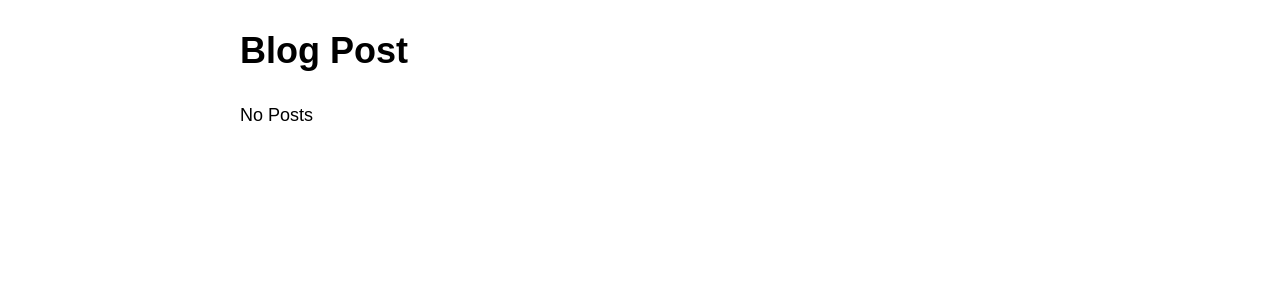
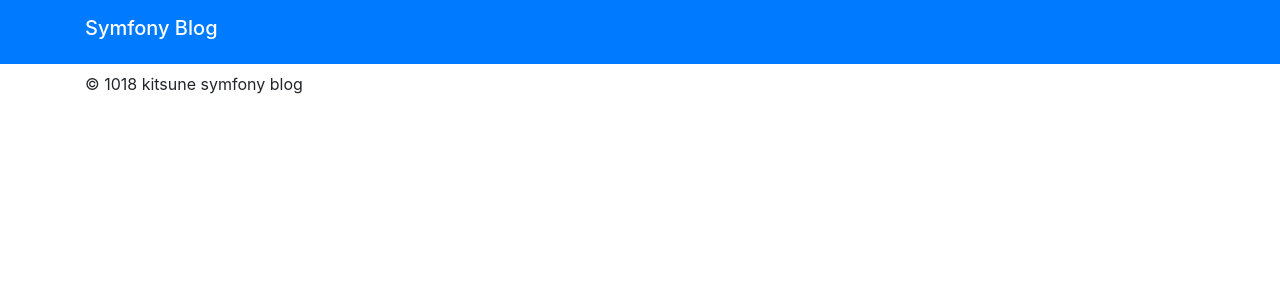
Before and after one commit to yk-mt12/symfony-blog-app, a Symfony app: template templates/blog/index.html.twig in a window 1280 px wide. Shown: the top 300 px of the page. Run offline with Twig, Linux system fonts and the light colour scheme; the template is opened without the code that fills it, so the values that code supplies are empty; some libraries are stand-ins or nearby versions.

Commit message:
Added 'Updated base.html.twig'

```diff
--- a/templates/base.html.twig
+++ b/templates/base.html.twig
@@ -1,19 +1,42 @@
 <!DOCTYPE html>
 <html>
-    <head>
-        <meta charset="UTF-8">
-        <title>{% block title %}Welcome!{% endblock %}</title>
-        {# Run `composer require symfony/webpack-encore-bundle`
-           and uncomment the following Encore helpers to start using Symfony UX #}
-        {% block stylesheets %}
-            {#{{ encore_entry_link_tags('app') }}#}
-        {% endblock %}
 
-        {% block javascripts %}
-            {#{{ encore_entry_script_tags('app') }}#}
-        {% endblock %}
-    </head>
-    <body>
-        {% block body %}{% endblock %}
-    </body>
+<head>
+  <meta charset=utf-8">
+  <meta name="viewport" content="width=device-width, initial-scale=1, shrink-to-fit=no">
+
+  <link rel="stylesheet" href="https://maxcdn.bootstrapcdn.com/bootstrap/4.0.0/css/bootstrap.min.css"
+    integrity="sha384-Gn5384xqQ1aoWXA+058RXPxPg6fy4IWvTNh0E263XmFcJlSAwiGgFAW/dAiS6JXm" crossorigin="anonymous">
+  <script src="https://code.jquery.com/jquery-3.2.1.slim.min.js"
+    integrity="sha384-KJ3o2DKtIkvYIK3UENzmM7KCkRr/rE9/Qpg6aAZGJwFDMVNA/GpGFF93hXpG5KkN" crossorigin="anonymous">
+  </script>
+  <script src="https://cdnjs.cloudflare.com/ajax/libs/popper.js/1.12.9/umd/popper.min.js"
+    integrity="sha384-ApNbgh9B+Y1QKtv3Rn7W3mgPxhU9K/ScQsAP7hUibX39j7fakFPskvXusvfa0b4Q" crossorigin="anonymous">
+  </script>
+  <script src="https://maxcdn.bootstrapcdn.com/bootstrap/4.0.0/js/bootstrap.min.js"
+    integrity="sha384-JZR6Spejh4U02d8jOt6vLEHfe/JQGiRRSQQxSfFWpi1MquVdAyjUar5+76PVCmYl" crossorigin="anonymous">
+  </script>
+
+  <title>{% block title %}{{ block('page_title') }} - Symfony Blog{% endblock title %}</title>
+</head>
+
+<body>
+  <header class="navbar navbar-dark bg-primary">
+    <div class="container">
+      <h1 class="navbar-brand">Symfony Blog</h1>
+    </div>
+  </header>
+  <div class="container">
+    <div class="row">
+      <h2>{% block page_title %}{% endblock page_title %}</h2>
+    </div>
+
+    {% block content %}{% endblock content%}
+
+    <footer>
+      <p>&copy; 1018 kitsune symfony blog</p>
+    </footer>
+  </div>
+</body>
+
 </html>
```
